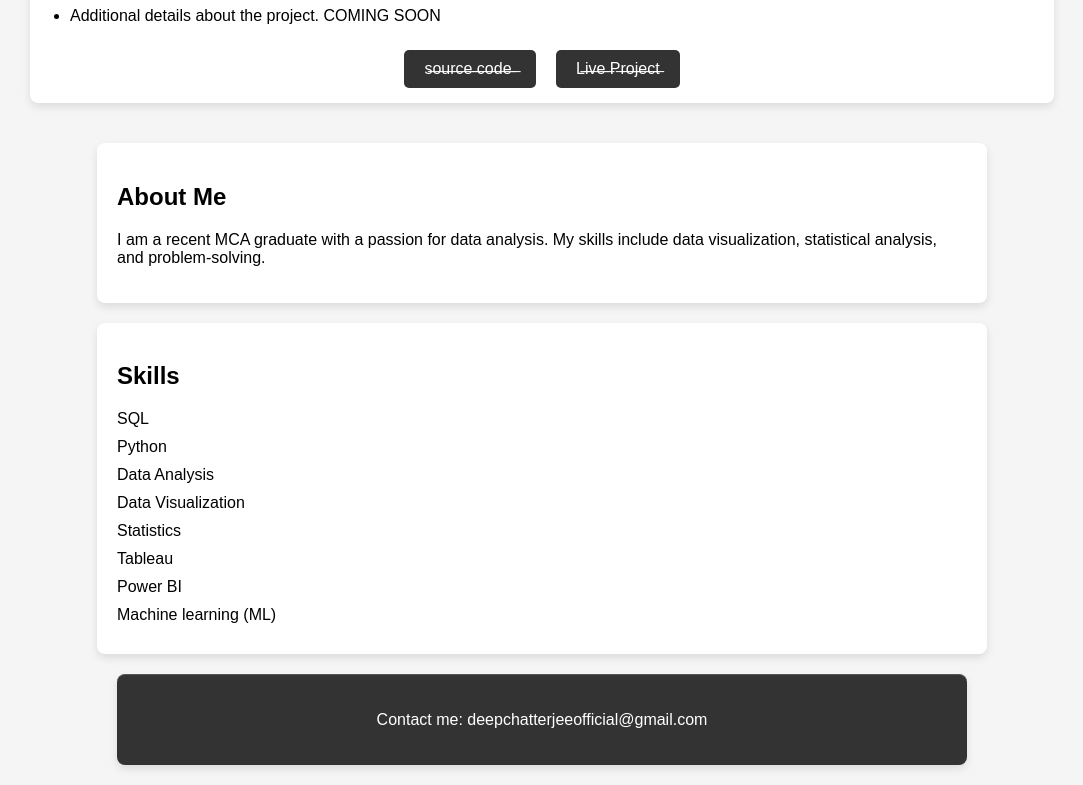
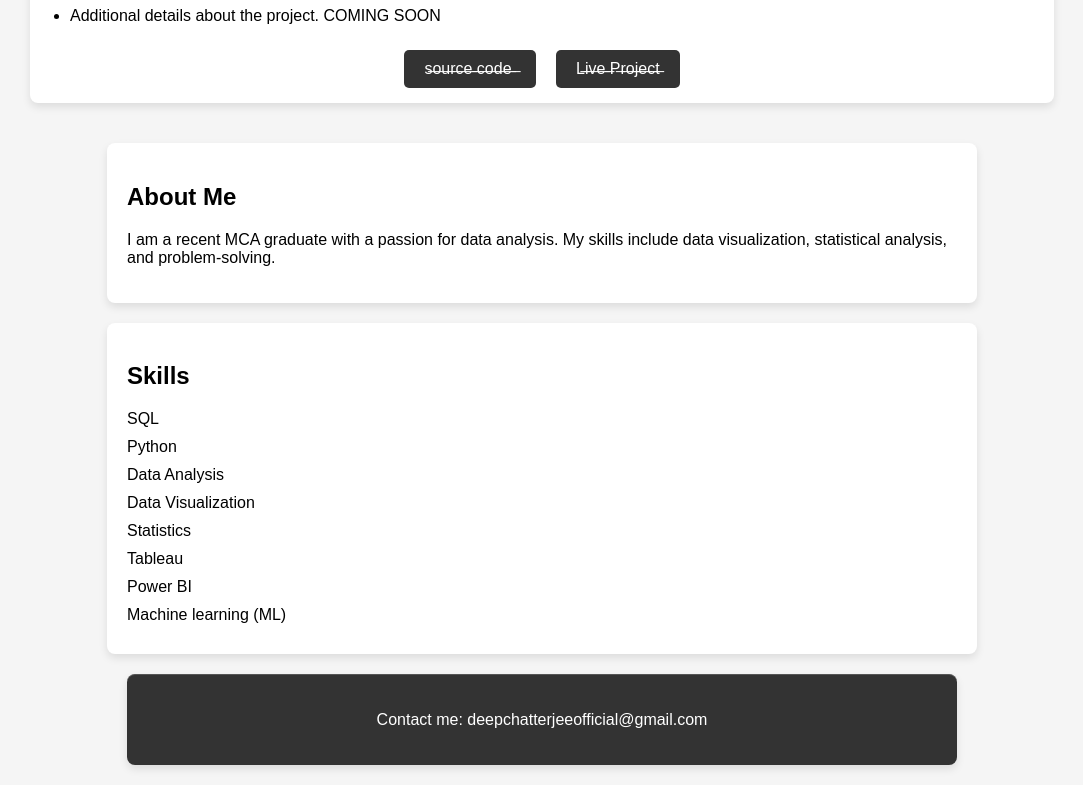
Before and after one commit to mydeepcode/daprotfolio, a plain HTML site: page index.html in a window 1280 px wide. Shown: the part 2001-2786 px from the top of the page, without its empty margins (98-1181 px from the left). Drawn offline with Linux system fonts and the light colour scheme.

Commit message:
Update style.css

```diff
--- a/style.css
+++ b/style.css
@@ -93,7 +93,7 @@ header {
 .about,
 .skills,
 footer {
-    max-width: 850px;
+    max-width: 830px;
     margin: 20px auto;
     background-color: #fff;
     padding: 20px;
```
